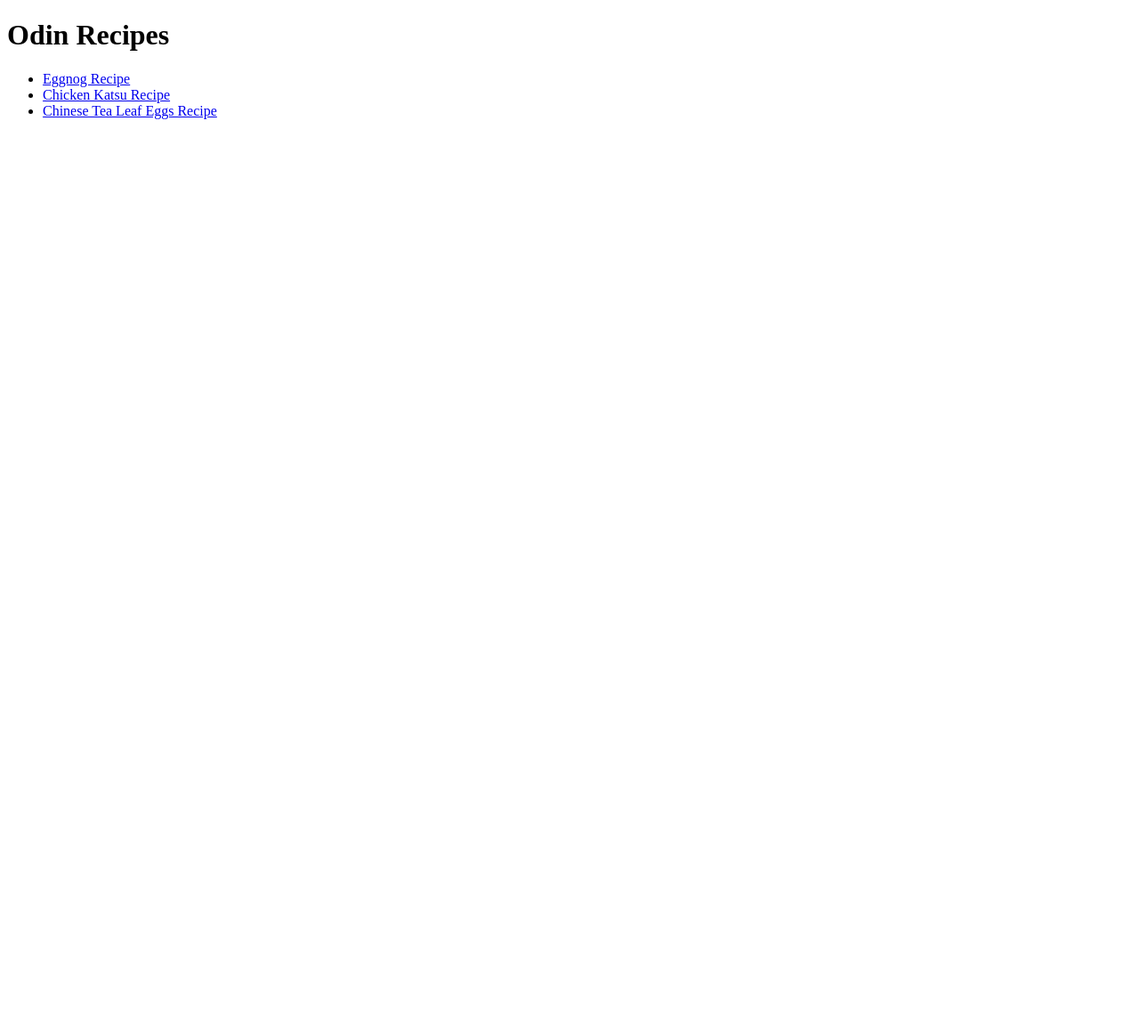
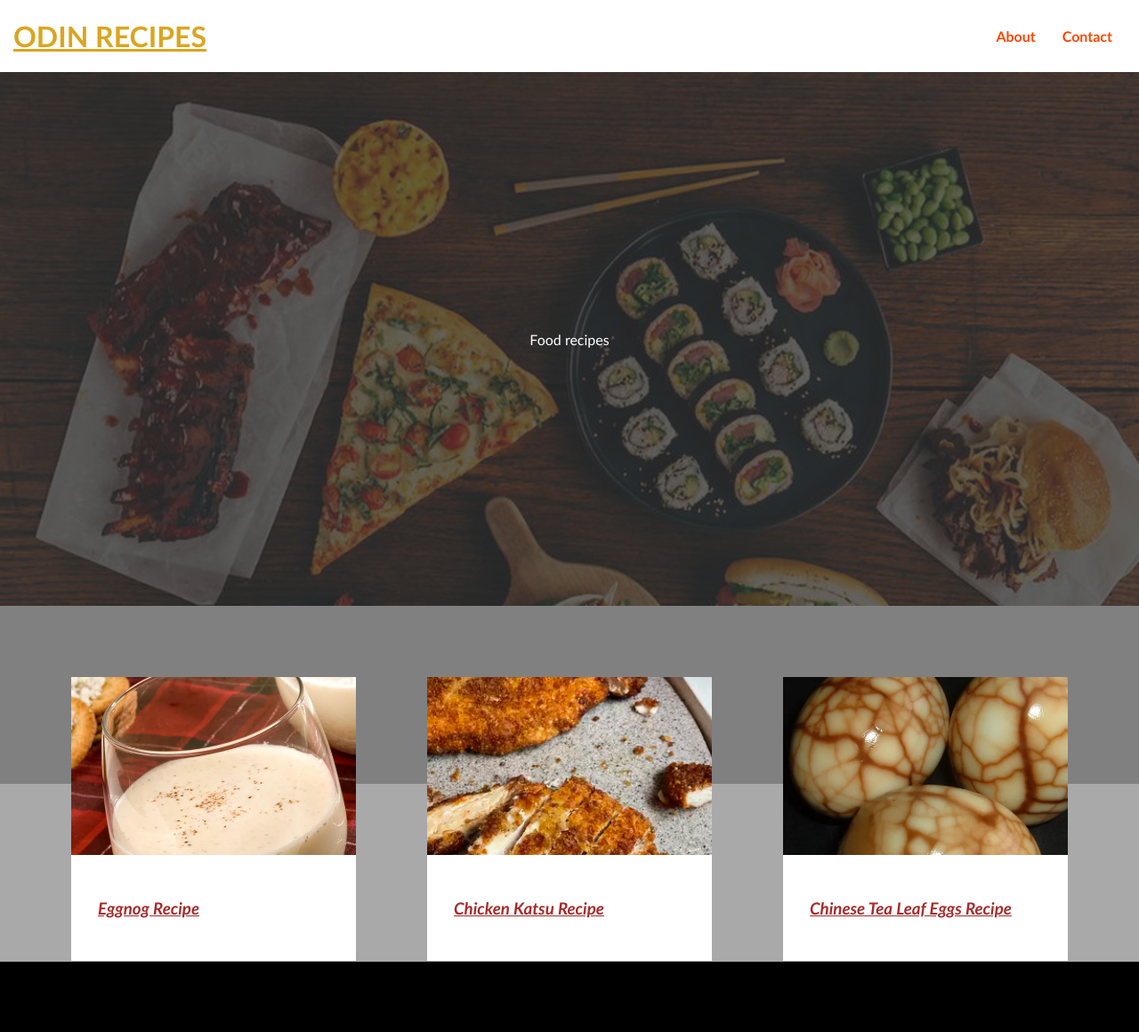
Before and after one commit to KTang-FrontEnd/odin-recipes, a plain HTML site: page index.html in a window 1280 px wide. Shown: the whole page at 89% size. Before the commit the page ends 800 px from the top, so only its background shows below. Drawn offline with Linux system fonts and the light colour scheme.

Commit message:
Update Recipe Website

```diff
--- /dev/null
+++ b/css/style.css
@@ -0,0 +1,127 @@
+html,
+body {
+    background-color: #000000;
+    font-family:'Gill Sans', 'Gill Sans MT', Calibri, 'Trebuchet MS', sans-serif;
+    color: white;
+    margin: 0;
+    height: 100%;
+}
+
+header {
+    display: flex;
+    justify-content: space-between;
+    align-items: center;
+    background-color: white;
+    color: blue;
+    padding: 15px;
+}
+
+.logo a{
+    font-weight: bold;
+    text-transform: uppercase;
+    font-size: 32px;
+    color: goldenrod;
+}
+
+nav ul {
+    display: flex;
+    padding: 0;
+}
+
+nav li{
+    list-style: none;
+    padding-left: 15px;
+    padding-right: 15px;
+}
+
+nav a:link,
+nav a:visited {
+    text-decoration: none;
+    color: orangered;
+    font-weight: bold;
+}
+
+nav a:hover {
+    color: black;
+}
+
+h3 a{
+    color: brown;
+    font-family: 'Gill Sans', 'Gill Sans MT', Calibri, 'Trebuchet MS', sans-serif;
+    font-style:italic;
+}
+
+main {
+    background-color: gray;
+    height: 100%;
+}
+
+.hero {
+    background-image: url('../images/foodlife_2.0.jpg');
+    background-size: cover;
+    background-attachment: fixed;
+    height: 600px;
+    display: flex;
+    justify-content: center;
+    align-items: center;
+    isolation: isolate;
+    position: relative;
+}
+
+.hero::after {
+    content: "";
+    position: absolute;
+    width: 100%;
+    height: 100%;
+    background-color: rgba(50, 50, 50, 0.75);
+    z-index: -1000;
+}
+
+.favorites {
+    display: flex;
+    justify-content: center;
+    gap: 80px;
+    padding: 80px;
+}
+
+.card {
+    background-color: white;
+    color:#000000;
+    width: 400px;
+
+}
+
+.card::before {
+    content: "";
+    display: block;
+    width: 100%;
+    height: 200px;
+    background-size: 400px;
+    background-position: 50% 30%;
+    background-repeat: no-repeat;
+}
+
+.card:first-child::before {
+    background-image: url('../images/eggnog-1.webp');
+    width: auto;
+}
+
+.card:nth-child(2)::before {
+    background-image: url('../images/chicken-katsu.webp');
+}
+
+.card:last-child::before {
+    background-image: url('../images/chinese-tea-leaf-eggs.webp');
+}
+
+.card-body {
+    padding: 30px;
+}
+
+footer {
+    background-color: darkgray;
+    height: 200px;
+    display: flex;
+    justify-content: center;
+    align-items: center;
+}
--- a/index.html
+++ b/index.html
@@ -4,14 +4,45 @@
     <meta charset="UTF-8">
     <meta http-equiv="X-UA-Compatible" content="IE=edge">
     <meta name="viewport" content="width=device-width, initial-scale=1.0">
-    <title>Document</title>
+    <title>Odin Recipes</title>
+    <link rel="shortcut icon" href="./images/icon.ico" type="image/ico">
+    <link rel="stylesheet" href="./css/style.css">
 </head>
 <body>
-    <h1>Odin Recipes</h1>
-    <ul>
-        <li><a href="recipes/eggnog.html">Eggnog Recipe</a></li>
-        <li><a href="recipes/chicken-katsu.html">Chicken Katsu Recipe</a></li>
-        <li><a href="recipes/chinese-tea-leaf-eggs.html">Chinese Tea Leaf Eggs Recipe</a></li>
-    </ul>
+    <header>
+        <div class="logo"><a href="./index.html">Odin Recipes</a></div>
+        <nav>
+            <ul>
+                <li><a href="./about/About.html">About</a></li>
+                <li><a href="">Contact</a></li>
+            </ul>
+        </nav>
+    </header>
+    <main>
+        <div class="hero">Food recipes</div>
+        <section class="favorites">
+            <div class="card">
+                <div class="card-body">
+                    <h3><a href="recipes/eggnog.html">Eggnog Recipe</a></h3>
+                    <p class="card-info"></p>
+                </div>
+            </div>
+            <div class="card">
+                <div class="card-body">
+                    <h3><a href="recipes/chicken-katsu.html">Chicken Katsu Recipe</a></h3>
+                    <p class="card-info"></p>
+                </div>
+            </div>
+            <div class="card">
+                <div class="card-body">
+                    <h3><a href="recipes/chinese-tea-leaf-eggs.html">Chinese Tea Leaf Eggs Recipe</a></h3>
+                    <p class="card-info"></p>
+                </div>
+            </div>
+        </section>
+    </main>
+    <footer>
+        Copyright
+    </footer>
 </body>
 </html>
```
Also changed, not shown: about/About.html (added, +17 -0 lines), recipes/chicken-katsu.html (+3 -14 lines), recipes/chinese-tea-leaf-eggs.html (+3 -17 lines), recipes/eggnog.html (+3 -17 lines), images/foodlife_2.0.jpg (added), images/icon.ico (added), 1 other file.
